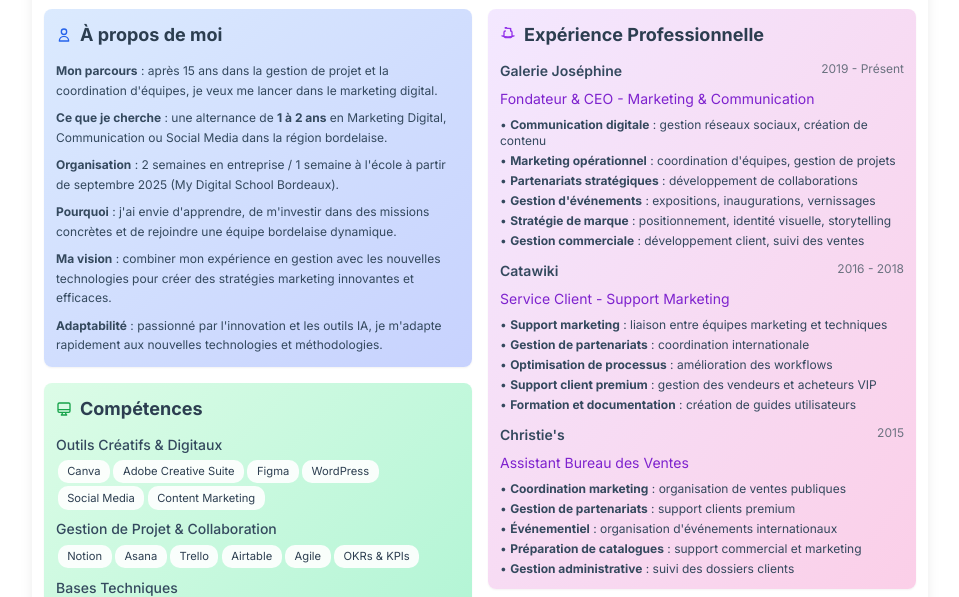
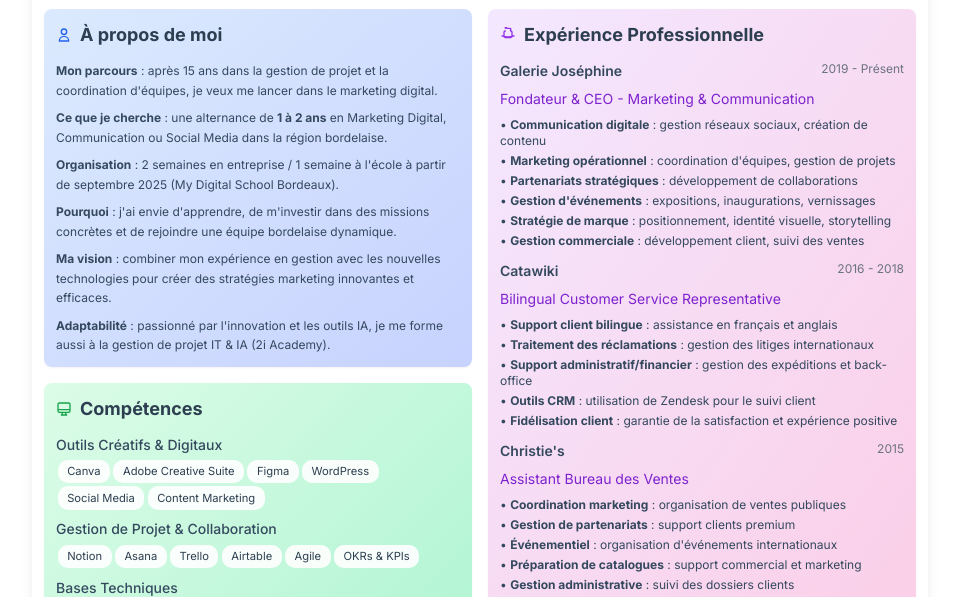
Before and after one commit to Sooruz85/cv-etienne, a website: page index.html in a window 1280 px wide. Shown: the part 127-724 px from the top of the page, without its empty margins (160-1119 px from the left). Drawn offline with nearby package versions, Linux system fonts and the light colour scheme.

Commit message:
🔧 Correction poste Catawiki - Bilingual Customer Service Representative au lieu de Support Marketing - Ajout formation 2i Academy dans profil - Alignement avec profil LinkedIn actuel

```diff
--- a/index.html
+++ b/index.html
@@ -146,7 +146,7 @@
                             </p>
                             <p class="text-xs text-text-gray leading-relaxed">
                                 <strong>Adaptabilité</strong> : passionné par l'innovation et les outils IA,
-                                je m'adapte rapidement aux nouvelles technologies et méthodologies.
+                                je me forme aussi à la gestion de projet IT & IA (2i Academy).
                             </p>
                         </div>
                     </div>
@@ -289,13 +289,13 @@
                                     <h4 class="font-semibold text-text-gray text-sm">Catawiki</h4>
                                     <span class="text-xs text-gray-500">2016 - 2018</span>
                                 </div>
-                                <div class="text-sm text-purple-700 mb-2">Service Client - Support Marketing</div>
+                                <div class="text-sm text-purple-700 mb-2">Bilingual Customer Service Representative</div>
                                 <ul class="text-xs text-text-gray space-y-1">
-                                    <li>• <strong>Support marketing</strong> : liaison entre équipes marketing et techniques</li>
-                                    <li>• <strong>Gestion de partenariats</strong> : coordination internationale</li>
-                                    <li>• <strong>Optimisation de processus</strong> : amélioration des workflows</li>
-                                    <li>• <strong>Support client premium</strong> : gestion des vendeurs et acheteurs VIP</li>
-                                    <li>• <strong>Formation et documentation</strong> : création de guides utilisateurs</li>
+                                    <li>• <strong>Support client bilingue</strong> : assistance en français et anglais</li>
+                                    <li>• <strong>Traitement des réclamations</strong> : gestion des litiges internationaux</li>
+                                    <li>• <strong>Support administratif/financier</strong> : gestion des expéditions et back-office</li>
+                                    <li>• <strong>Outils CRM</strong> : utilisation de Zendesk pour le suivi client</li>
+                                    <li>• <strong>Fidélisation client</strong> : garantie de la satisfaction et expérience positive</li>
                                 </ul>
                             </div>
 
```
